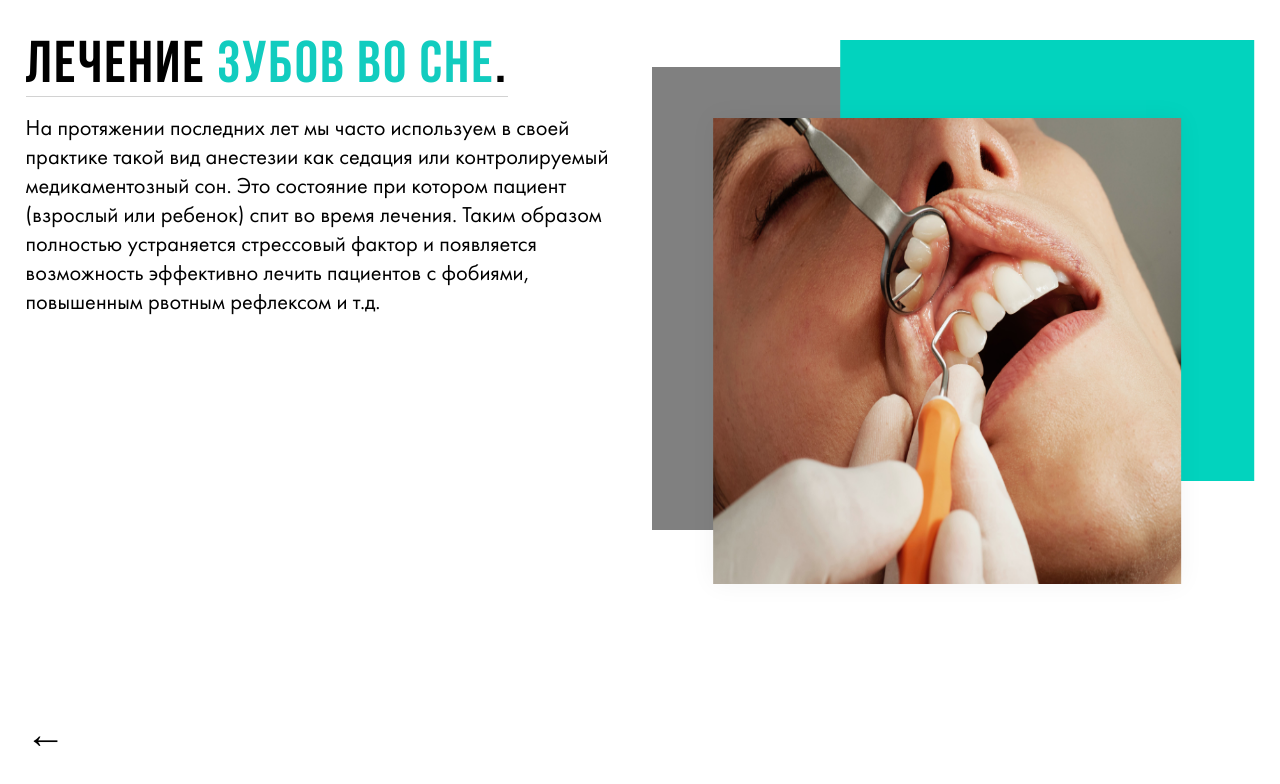
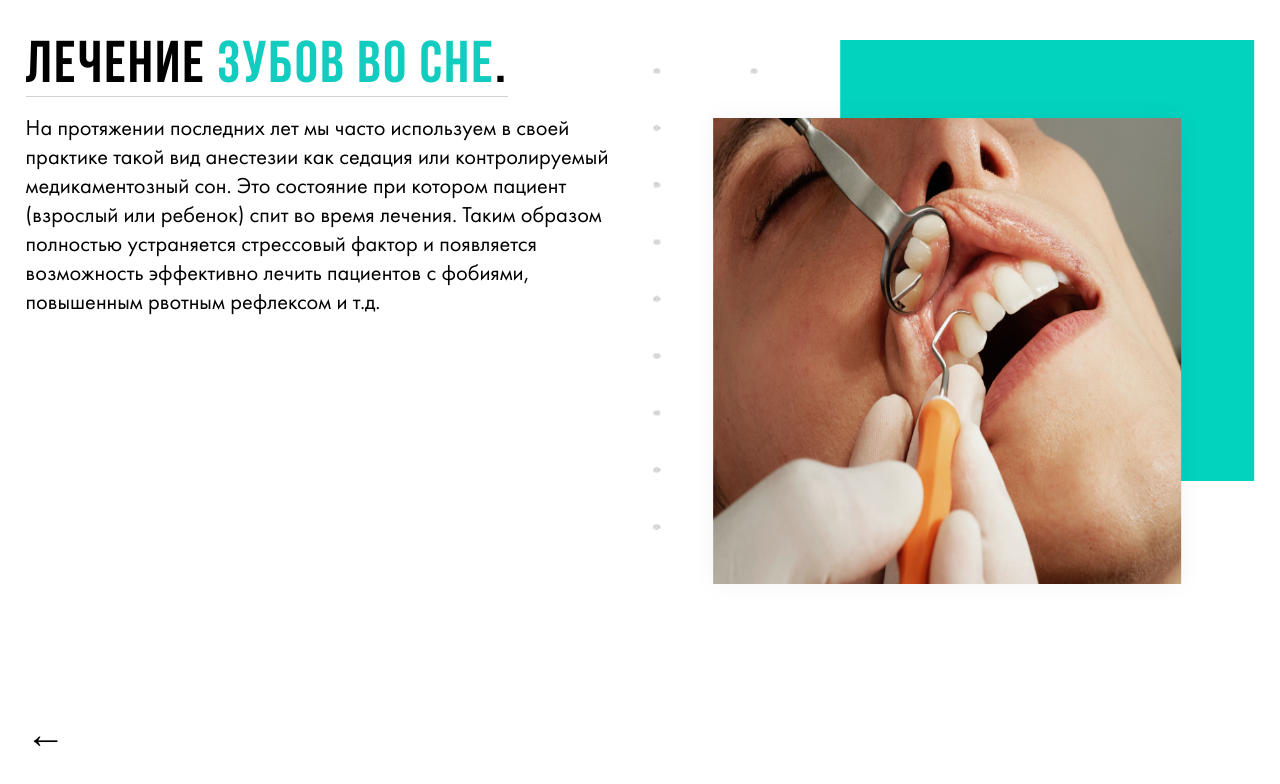
Before and after one commit to ilsrbn/nextjs-sirius, a Next.js app: page /services/1 in a window 1280 px wide. Shown: the top 784 px of the page. Built offline with nearby package versions, Linux system fonts and the light colour scheme.

Commit message:
added dotts pic

```diff
--- a/styles/uslugi__def.css
+++ b/styles/uslugi__def.css
@@ -120,8 +120,8 @@
 }
 
 .something .dots {
-	/*background-image: url('../images/3x8.png');*/
-	background-color: gray;
+	background-image: url('../public/images/dots/3x8.png');
+	/*background-color: gray;*/
 	background-size: 100% 100%;
 	position: absolute;
 	top: 5%;
```
